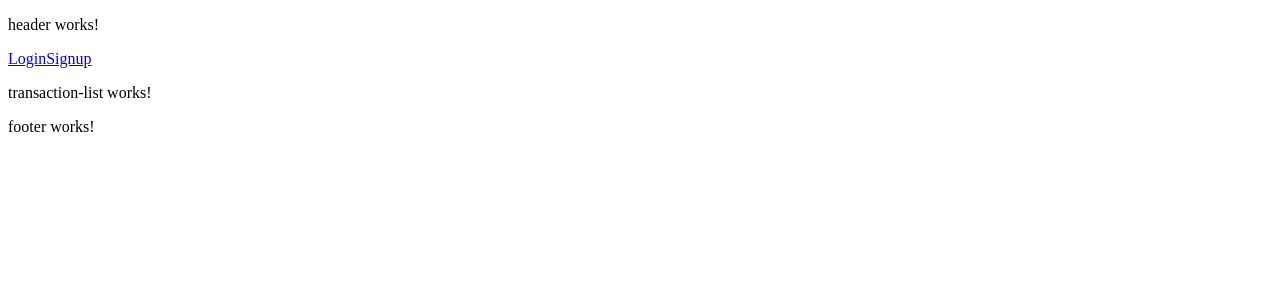
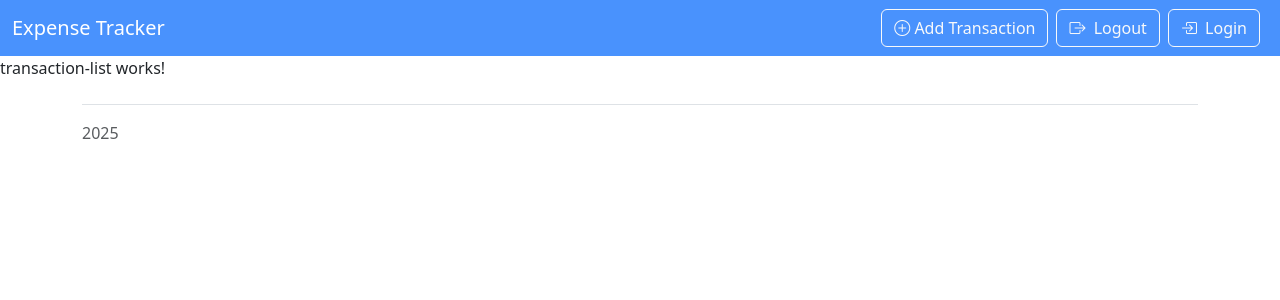
Before and after one commit to NaveenManjappa/angular-dotnet-playground, an Angular app in the folder ExpensesTracker/Expenses.UI/: page /transactions in a window 1280 px wide. Shown: the top 300 px of the page. Built offline with nearby package versions, Linux system fonts and the light colour scheme.

Commit message:
ExpensesTracker Designing the header and footer components

```diff
--- a/ExpensesTracker/Expenses.UI/src/app/components/footer/footer.html
+++ b/ExpensesTracker/Expenses.UI/src/app/components/footer/footer.html
@@ -1 +1,7 @@
-<p>footer works!</p>
+<div class="container">
+  <footer class="d-flex flex-wrap justify-content-between align-items-center py-3 my-4 border-top">
+    <p class="col-md-4 mb-0 text-body-secondary">{{currentyear()}}</p>
+
+
+  </footer>
+</div>
--- a/ExpensesTracker/Expenses.UI/src/app/components/footer/footer.ts
+++ b/ExpensesTracker/Expenses.UI/src/app/components/footer/footer.ts
@@ -1,4 +1,4 @@
-import { Component } from '@angular/core';
+import { Component, signal } from '@angular/core';
 
 @Component({
   selector: 'app-footer',
@@ -7,5 +7,5 @@
   styleUrl: './footer.css'
 })
 export class Footer {
-
+currentyear = signal(new Date().getFullYear());
 }
--- a/ExpensesTracker/Expenses.UI/src/app/components/header/header.html
+++ b/ExpensesTracker/Expenses.UI/src/app/components/header/header.html
@@ -1,3 +1,20 @@
-<p>header works!</p>
-<a [routerLink]="['login']">Login</a>
-<a [routerLink]="['signup']">Signup</a>
+<nav class="navbar avbar-expand-lg navbar-dark bg-primary bg-opacity bg-opacity-75">
+  <div class="container-fluid">
+    <div class="d-flex align-items-center">
+      <a href="#" class="navbar-brand me-4">Expense Tracker</a>
+    </div>
+
+    <div class="ms-auto">
+      <a class="btn btn-outline-light me-2" [routerLink]="['add']">
+        <i class="bi bi-plus-circle">
+        </i>
+        Add Transaction</a>
+      <a class="btn btn-outline-light me-2" [routerLink]="['signup']">
+        <i class="bi bi-box-arrow-right me-1"></i>
+        Logout</a>
+      <a class="btn btn-outline-light me-2" [routerLink]="['login']">
+        <i class="bi bi-box-arrow-in-right me-1"></i>
+        Login</a>
+    </div>
+  </div>
+</nav>
--- a/ExpensesTracker/Expenses.UI/src/index.html
+++ b/ExpensesTracker/Expenses.UI/src/index.html
@@ -6,6 +6,9 @@
   <base href="/">
   <meta name="viewport" content="width=device-width, initial-scale=1">
   <link rel="icon" type="image/x-icon" href="favicon.ico">
+  <script src="https://cdnjs.cloudflare.com/ajax/libs/bootstrap/5.3.8/js/bootstrap.min.js" integrity="sha512-nKXmKvJyiGQy343jatQlzDprflyB5c+tKCzGP3Uq67v+lmzfnZUi/ZT+fc6ITZfSC5HhaBKUIvr/nTLCV+7F+Q==" crossorigin="anonymous" referrerpolicy="no-referrer"></script>
+  <link rel="stylesheet" href="https://cdnjs.cloudflare.com/ajax/libs/bootstrap/5.3.8/css/bootstrap.min.css" integrity="sha512-2bBQCjcnw658Lho4nlXJcc6WkV/UxpE/sAokbXPxQNGqmNdQrWqtw26Ns9kFF/yG792pKR1Sx8/Y1Lf1XN4GKA==" crossorigin="anonymous" referrerpolicy="no-referrer" />
+  <link rel="stylesheet" href="https://cdnjs.cloudflare.com/ajax/libs/bootstrap-icons/1.13.1/font/bootstrap-icons.min.css" integrity="sha512-t7Few9xlddEmgd3oKZQahkNI4dS6l80+eGEzFQiqtyVYdvcSG2D3Iub77R20BdotfRPA9caaRkg1tyaJiPmO0g==" crossorigin="anonymous" referrerpolicy="no-referrer" />
 </head>
 <body>
   <app-root></app-root>
```
